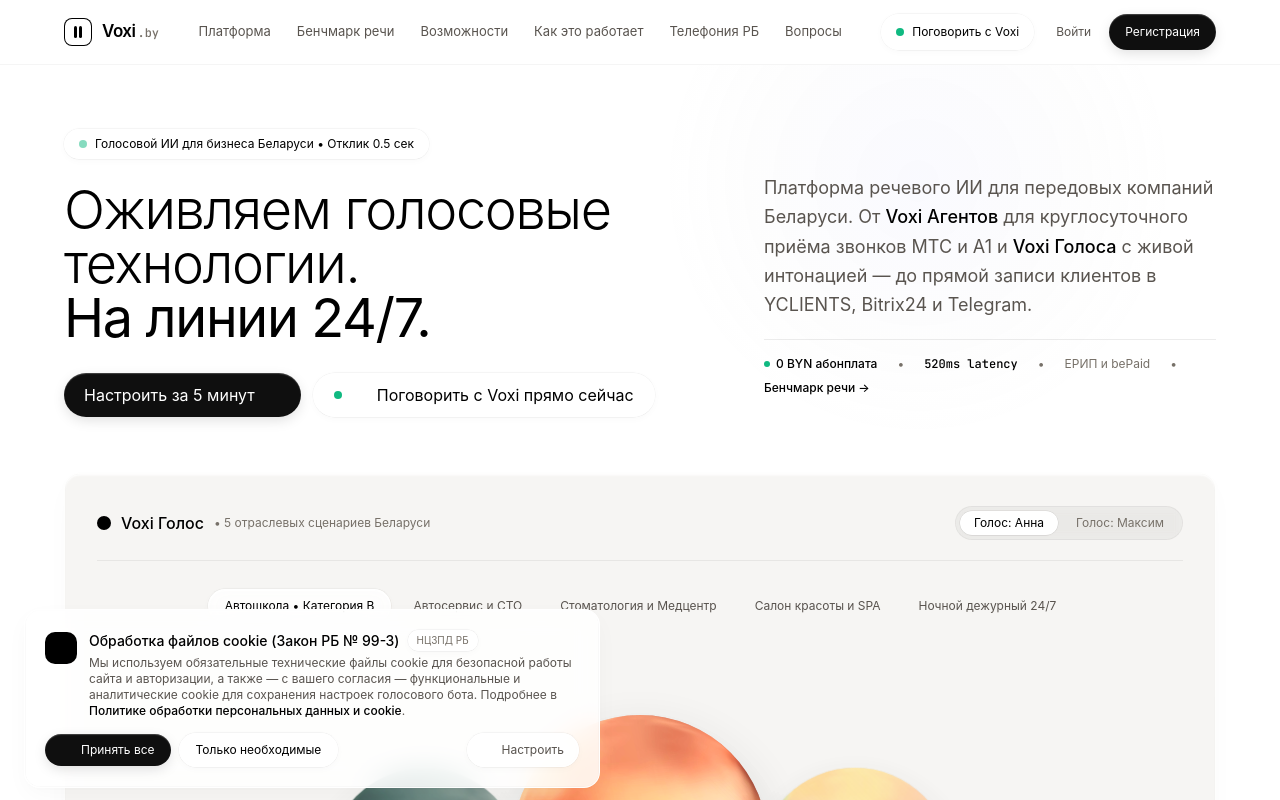
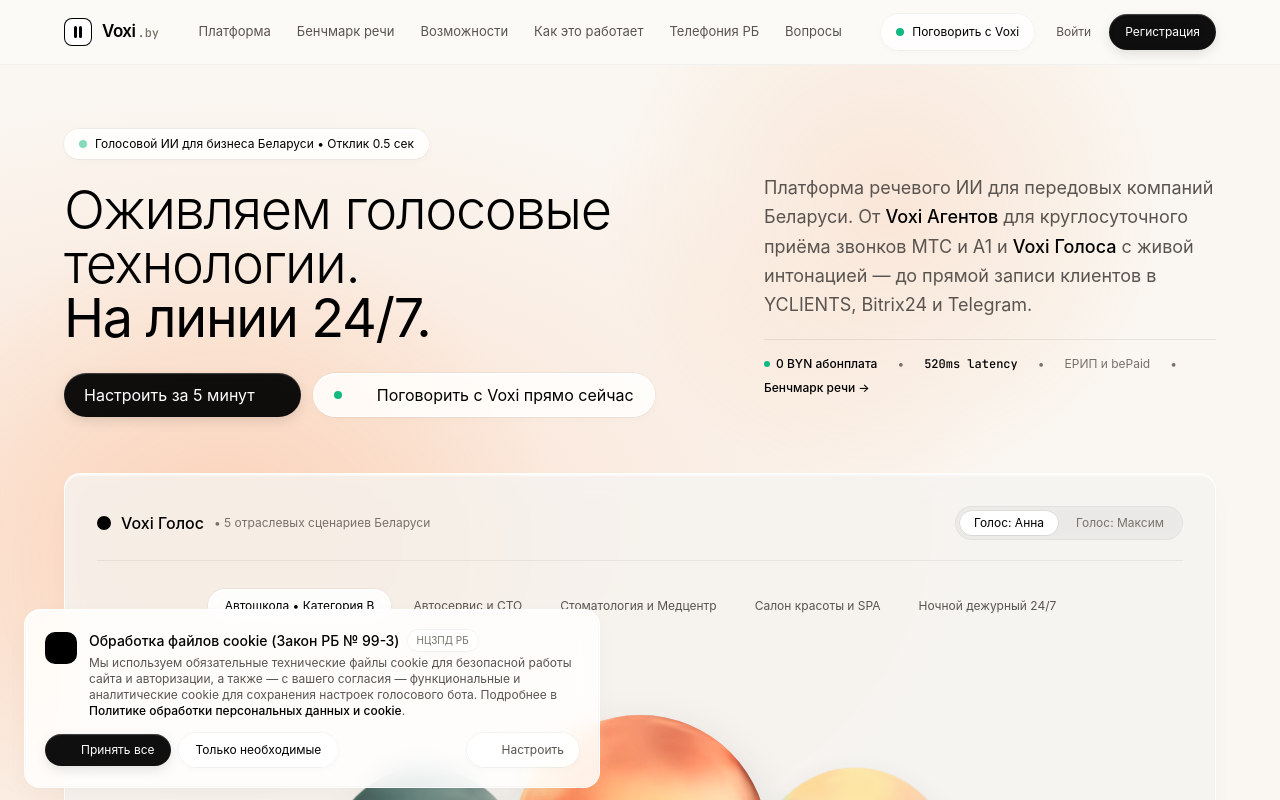
Before and after one commit to d31427660-del/BelVoissAI, a React (Vite) app: page / in a window 1280 px wide. Shown: the top 800 px of the page. Built offline with nearby package versions, Linux system fonts and the light colour scheme; no server answers; some icons are missing.

Commit message:
style(landing): apply warm sphere-inspired ambient background across all sections

```diff
--- a/src/App.tsx
+++ b/src/App.tsx
@@ -627,26 +627,37 @@ export function App() {
       {/* Main Landmark */}
       <main id="main-content" className="flex-1">
         {currentView === 'landing' ? (
-          <div className="relative overflow-hidden overflow-x-clip bg-white w-full">
-            {/* Zero-cost Hardware Radial Ambient Refraction Meshes (No blur filter overhead) */}
+          <div
+            className="relative overflow-hidden overflow-x-clip w-full"
+            style={{
+              backgroundColor: '#FAF7F2',
+              backgroundImage: `
+                radial-gradient(1300px 750px at 18% 6%, rgba(255, 142, 84, 0.22) 0%, transparent 60%),
+                radial-gradient(1000px 650px at 85% 16%, rgba(251, 191, 36, 0.16) 0%, transparent 55%),
+                radial-gradient(1200px 800px at 82% 46%, rgba(126, 178, 163, 0.15) 0%, transparent 55%),
+                radial-gradient(1100px 750px at 15% 72%, rgba(255, 118, 62, 0.18) 0%, transparent 60%)
+              `
+            }}
+          >
+            {/* Luminous Warm Ambient Orbs */}
             <div
-              className="pointer-events-none absolute top-[10%] -left-[10%] w-[550px] h-[550px] rounded-full overflow-hidden"
+              className="pointer-events-none absolute top-[2%] -left-[10%] w-[700px] h-[700px] rounded-full overflow-hidden"
               style={{
-                background: 'radial-gradient(circle, rgba(99,102,241,0.035) 0%, rgba(148,163,184,0.015) 45%, transparent 70%)',
+                background: 'radial-gradient(circle, rgba(255, 142, 84, 0.18) 0%, rgba(251, 146, 60, 0.08) 45%, transparent 70%)',
                 transform: 'translateZ(0)'
               }}
             />
             <div
-              className="pointer-events-none absolute top-[42%] -right-[10%] w-[650px] h-[650px] rounded-full overflow-hidden"
+              className="pointer-events-none absolute top-[38%] -right-[10%] w-[700px] h-[700px] rounded-full overflow-hidden"
               style={{
-                background: 'radial-gradient(circle, rgba(161,161,170,0.03) 0%, rgba(99,102,241,0.02) 45%, transparent 70%)',
+                background: 'radial-gradient(circle, rgba(126, 178, 163, 0.16) 0%, rgba(255, 150, 95, 0.08) 45%, transparent 70%)',
                 transform: 'translateZ(0)'
               }}
             />
             <div
-              className="pointer-events-none absolute top-[72%] -left-[10%] w-[600px] h-[600px] rounded-full overflow-hidden"
+              className="pointer-events-none absolute top-[70%] -left-[10%] w-[680px] h-[680px] rounded-full overflow-hidden"
               style={{
-                background: 'radial-gradient(circle, rgba(168,85,247,0.025) 0%, rgba(16,185,129,0.015) 45%, transparent 70%)',
+                background: 'radial-gradient(circle, rgba(255, 118, 62, 0.16) 0%, rgba(251, 191, 36, 0.10) 50%, transparent 70%)',
                 transform: 'translateZ(0)'
               }}
             />
--- a/src/components/Footer.tsx
+++ b/src/components/Footer.tsx
@@ -91,7 +91,7 @@ export const Footer: React.FC<FooterProps> = ({
   };
 
   return (
-    <footer className="bg-[#f8fafc] text-[#6e6e73] text-xs border-t border-slate-200/80">
+    <footer className="bg-[#F5F2EC]/80 text-[#6e6e73] text-xs border-t border-black/[0.05]">
       <div className="max-w-[1200px] mx-auto px-4 sm:px-6 pt-14 pb-24 sm:py-14">
         <div className="grid grid-cols-1 md:grid-cols-5 gap-8 mb-10">
 
--- a/src/components/Navbar.tsx
+++ b/src/components/Navbar.tsx
@@ -49,8 +49,8 @@ export const Navbar: React.FC<NavbarProps> = ({
       <header
         className={`sticky top-0 z-50 w-full transition-all duration-300 ${
           isScrolled
-            ? 'bg-white/75 backdrop-blur-xl border-b border-white/70 shadow-[inset_0_-1px_0_0_rgba(0,0,0,0.04),0_8px_24px_-4px_rgba(0,0,0,0.03)]'
-            : 'bg-white/60 backdrop-blur-md border-b border-black/[0.04]'
+            ? 'bg-[#FAF7F2]/85 backdrop-blur-xl border-b border-black/[0.04] shadow-[inset_0_-1px_0_0_rgba(0,0,0,0.03),0_8px_24px_-4px_rgba(0,0,0,0.02)]'
+            : 'bg-[#FAF7F2]/60 backdrop-blur-md border-b border-black/[0.04]'
         }`}
       >
         <div className="max-w-[1200px] mx-auto px-4 sm:px-6 h-16 flex items-center justify-between">
--- a/src/components/landing/CtaSection.tsx
+++ b/src/components/landing/CtaSection.tsx
@@ -8,7 +8,7 @@ interface CtaSectionProps {
 
 export const CtaSection: React.FC<CtaSectionProps> = ({ onOpenAuth, onOpenVoiceTest }) => {
   return (
-    <section className="py-20 bg-white border-t border-black/[0.06]">
+    <section className="py-20 bg-transparent border-t border-black/[0.06]">
       <div className="max-w-[1200px] mx-auto px-4 sm:px-6 space-y-12">
 
         {/* Main Obsidian Editorial Card with Liquid Glass (16px radius) */}
--- a/src/components/landing/FaqSection.tsx
+++ b/src/components/landing/FaqSection.tsx
@@ -41,7 +41,7 @@ export const FaqSection: React.FC = () => {
   ];
 
   return (
-    <section id="faq" className="py-24 bg-[#ffffff] border-t border-black/[0.06] scroll-mt-20">
+    <section id="faq" className="py-24 bg-transparent border-t border-black/[0.06] scroll-mt-20">
       <div className="max-w-[820px] mx-auto px-4 sm:px-6">
 
         {/* Section Header */}
--- a/src/components/landing/FeatureShowcase.tsx
+++ b/src/components/landing/FeatureShowcase.tsx
@@ -95,7 +95,7 @@ export const FeatureShowcase: React.FC = () => {
   ];
 
   return (
-    <section id="features" className="py-24 bg-[#ffffff] relative scroll-mt-20">
+    <section id="features" className="py-24 bg-transparent relative scroll-mt-20">
       <div className="max-w-[1200px] mx-auto px-4 sm:px-6 space-y-24">
 
         {/* ================================================================= */}
--- a/src/components/landing/Hero.tsx
+++ b/src/components/landing/Hero.tsx
@@ -289,19 +289,19 @@ export const Hero: React.FC<HeroProps> = ({
   };
 
   return (
-    <section className="relative overflow-hidden pt-10 pb-20 md:pt-16 md:pb-24 bg-[#ffffff]">
+    <section className="relative overflow-hidden pt-10 pb-20 md:pt-16 md:pb-24 bg-transparent">
       {/* Subtle Hardware-accelerated Radial Ambiance (Zero blur raster overhead) */}
       <div
-        className="pointer-events-none absolute -top-36 right-[8%] w-[520px] h-[520px] rounded-full"
+        className="pointer-events-none absolute -top-36 right-[8%] w-[580px] h-[580px] rounded-full"
         style={{
-          background: 'radial-gradient(circle, rgba(99,102,241,0.035) 0%, rgba(161,161,170,0.02) 45%, transparent 70%)',
+          background: 'radial-gradient(circle, rgba(255, 142, 84, 0.16) 0%, rgba(251, 146, 60, 0.06) 45%, transparent 70%)',
           transform: 'translateZ(0)'
         }}
       />
       <div
-        className="pointer-events-none absolute top-1/2 -left-36 w-[440px] h-[440px] rounded-full"
+        className="pointer-events-none absolute top-1/2 -left-36 w-[480px] h-[480px] rounded-full"
         style={{
-          background: 'radial-gradient(circle, rgba(212,212,216,0.04) 0%, rgba(99,102,241,0.02) 45%, transparent 70%)',
+          background: 'radial-gradient(circle, rgba(251, 191, 36, 0.12) 0%, rgba(126, 178, 163, 0.08) 45%, transparent 70%)',
           transform: 'translateZ(0)'
         }}
       />
--- a/src/components/landing/HowItWorks.tsx
+++ b/src/components/landing/HowItWorks.tsx
@@ -52,7 +52,7 @@ export const HowItWorks: React.FC<HowItWorksProps> = ({ onOpenAuth }) => {
   ];
 
   return (
-    <section id="how-it-works" className="py-24 bg-white scroll-mt-20">
+    <section id="how-it-works" className="py-24 bg-transparent scroll-mt-20">
       <div className="max-w-[1200px] mx-auto px-4 sm:px-6 space-y-16">
 
         {/* PART 1: 3-Step Launch Architecture with Liquid Glass */}
--- a/src/components/landing/IntegrationsStrip.tsx
+++ b/src/components/landing/IntegrationsStrip.tsx
@@ -78,7 +78,7 @@ export const IntegrationsStrip: React.FC = () => {
   ];
 
   return (
-    <section id="integrations" className="py-14 bg-[#ffffff] border-y border-black/[0.06] scroll-mt-20">
+    <section id="integrations" className="py-14 bg-transparent border-y border-black/[0.06] scroll-mt-20">
       <div className="max-w-[1200px] mx-auto px-4 sm:px-6">
 
         {/* ElevenLabs-Style Section Header Row */}
--- a/src/components/landing/VoiceComparison.tsx
+++ b/src/components/landing/VoiceComparison.tsx
@@ -105,7 +105,7 @@ export const VoiceComparison: React.FC = () => {
   const currentMilestone = CALL_TIMELINE[activeTimelineIdx] || CALL_TIMELINE[0];
 
   return (
-    <section id="benchmark" className="py-24 bg-[#ffffff] border-y border-black/[0.06] scroll-mt-20">
+    <section id="benchmark" className="py-24 bg-transparent border-y border-black/[0.06] scroll-mt-20">
       <div className="max-w-[1200px] mx-auto px-4 sm:px-6 space-y-20">
 
         {/* PART 1: Audio Benchmark Comparison */}
--- a/src/index.css
+++ b/src/index.css
@@ -3,15 +3,15 @@
 @tailwind utilities;
 
 :root {
-  --apple-bg: #ffffff;
-  --apple-surface: #f5f5f7;
+  --apple-bg: #FAF7F2;
+  --apple-surface: #f5f3f0;
   --apple-text: #1d1d1f;
   --apple-muted: #6e6e73;
   --apple-border: #d2d2d7;
 
   font-family: -apple-system, BlinkMacSystemFont, 'SF Pro Display', 'SF Pro Text', 'Inter', sans-serif;
   color-scheme: light;
-  background-color: #ffffff;
+  background-color: #FAF7F2;
   color: #1d1d1f;
   -webkit-font-smoothing: antialiased;
   -moz-osx-font-smoothing: grayscale;
```
Also changed, not shown: 15 other files (tests, documents, lock files or other folders).
